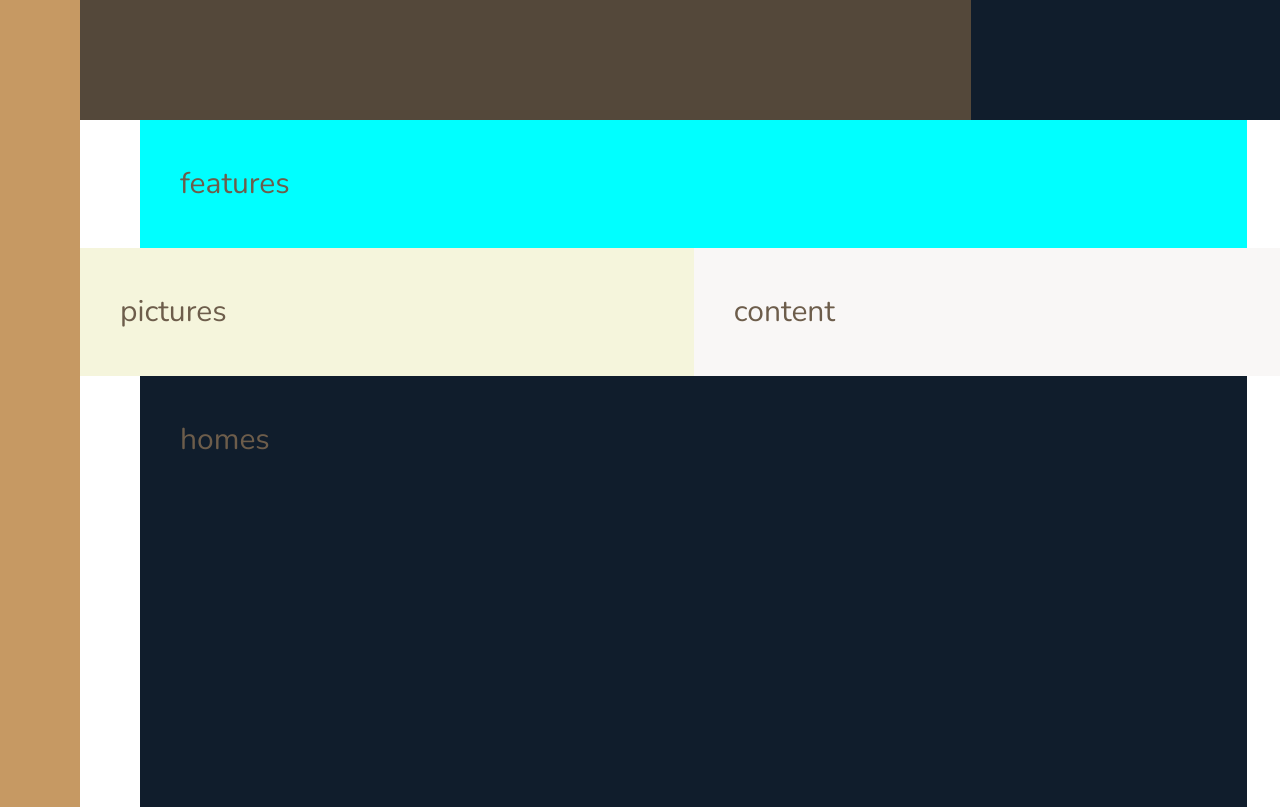
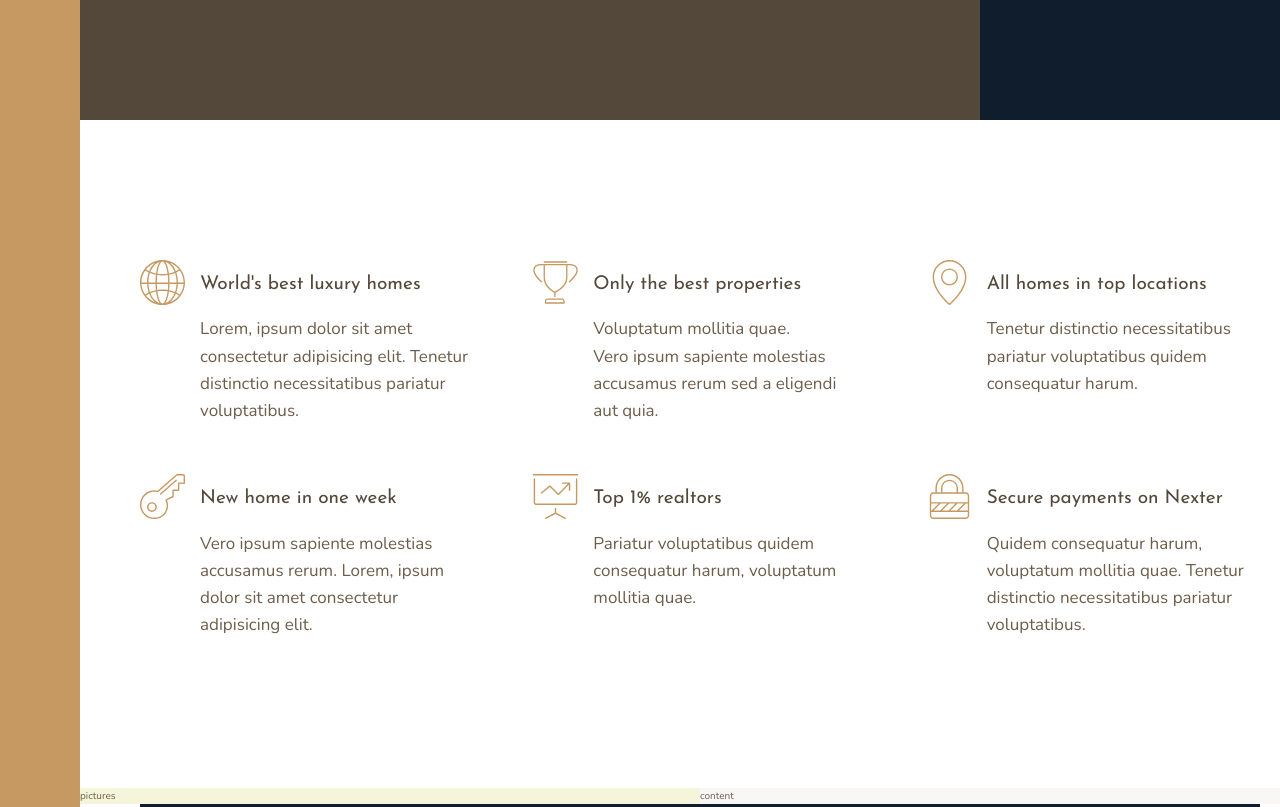
Before and after one commit to DominikKorpusik/nexter, a website built with Vite: page index.html in a window 1280 px wide. Shown: the part 520-1327 px from the top of the page. Built offline with nearby package versions, Linux system fonts and the light colour scheme.

Commit message:
Add feature section

```diff
--- a/index.html
+++ b/index.html
@@ -21,7 +21,71 @@
 
     <div class="realtors">Top 3 realtors</div>
 
-    <section class="features">features</section>
+    <section class="features">
+      <div class="feature">
+        <svg class="feature__icon">
+          <use xlink:href="img/sprite.svg#icon-global"></use>
+        </svg>
+        <h4 class="heading-4 heading-4--dark">World's best luxury homes</h4>
+        <p class="feature__text">
+          Lorem, ipsum dolor sit amet consectetur adipisicing elit. Tenetur
+          distinctio necessitatibus pariatur voluptatibus.
+        </p>
+      </div>
+      <div class="feature">
+        <svg class="feature__icon">
+          <use xlink:href="img/sprite.svg#icon-trophy"></use>
+        </svg>
+        <h4 class="heading-4 heading-4--dark">Only the best properties</h4>
+        <p class="feature__text">
+          Voluptatum mollitia quae. Vero ipsum sapiente molestias accusamus
+          rerum sed a eligendi aut quia.
+        </p>
+      </div>
+      <div class="feature">
+        <svg class="feature__icon">
+          <use xlink:href="img/sprite.svg#icon-map-pin"></use>
+        </svg>
+        <h4 class="heading-4 heading-4--dark">All homes in top locations</h4>
+        <p class="feature__text">
+          Tenetur distinctio necessitatibus pariatur voluptatibus quidem
+          consequatur harum.
+        </p>
+      </div>
+      <div class="feature">
+        <svg class="feature__icon">
+          <use xlink:href="img/sprite.svg#icon-key"></use>
+        </svg>
+        <h4 class="heading-4 heading-4--dark">New home in one week</h4>
+        <p class="feature__text">
+          Vero ipsum sapiente molestias accusamus rerum. Lorem, ipsum dolor sit
+          amet consectetur adipisicing elit.
+        </p>
+      </div>
+      <div class="feature">
+        <svg class="feature__icon">
+          <use xlink:href="img/sprite.svg#icon-presentation">
+            Quidem consequatur harum, voluptatum mollitia quae. Tenetur
+            distinctio necessitatibus pariatur voluptatibus.
+          </use>
+        </svg>
+        <h4 class="heading-4 heading-4--dark">Top 1% realtors</h4>
+        <p class="feature__text">
+          Pariatur voluptatibus quidem consequatur harum, voluptatum mollitia
+          quae.
+        </p>
+      </div>
+      <div class="feature">
+        <svg class="feature__icon">
+          <use xlink:href="img/sprite.svg#icon-lock"></use>
+        </svg>
+        <h4 class="heading-4 heading-4--dark">Secure payments on Nexter</h4>
+        <p class="feature__text">
+          Quidem consequatur harum, voluptatum mollitia quae. Tenetur distinctio
+          necessitatibus pariatur voluptatibus.
+        </p>
+      </div>
+    </section>
 
     <div class="story__pictures">pictures</div>
 
--- a/sass/_base.scss
+++ b/sass/_base.scss
@@ -77,14 +77,7 @@ li {
   display: grid;
   grid-template-rows: 80vh min-content auto 40vw repeat(3, min-content);
   grid-template-columns:
-    [sidebar-start] 8rem [sidebar-end full-start] minmax(
-      6rem,
-      1fr
-    ) [center-start] repeat(8, [col-start] minmax(min-content, 14rem) [col-end])
+    [sidebar-start] 8rem [sidebar-end full-start] minmax(6rem, 1fr)
+    [center-start] repeat(8, [col-start] minmax(min-content, 14rem) [col-end])
     [center-end] 1fr [full-end];
-
-  & > * {
-    padding: 40px;
-    font-size: 3rem;
-  }
 }
--- a/sass/_features.scss
+++ b/sass/_features.scss
@@ -1,4 +1,31 @@
 .features {
-  background-color: aqua;
   grid-column: center-start / center-end;
+
+  margin: 15rem 0;
+
+  display: grid;
+  // grid-template-columns: repeat(3, 1fr);
+  grid-template-columns: repeat(auto-fit, minmax(30rem, 1fr));
+  gap: 6rem;
+  align-items: start;
 }
+
+.feature {
+  display: grid;
+  grid-template-columns: auto 1fr;
+  gap: 1.5rem;
+
+  &__icon {
+    fill: $color-primary;
+    width: 4.5rem;
+    height: 4.5rem;
+
+    grid-row: 1 / span 2;
+    transform: translateY(-1rem);
+  }
+
+  &__text {
+    font-size: 1.7rem;
+    align-self: flex-start;
+  }
+}
--- a/sass/_typography.scss
+++ b/sass/_typography.scss
@@ -0,0 +1,26 @@
+%heading {
+  font-family: $font-display;
+  font-weight: 400;
+}
+
+.heading-1 {
+  @extend %heading;
+}
+.heading-2 {
+  @extend %heading;
+}
+.heading-3 {
+  @extend %heading;
+}
+.heading-4 {
+  @extend %heading;
+  font-size: 1.9rem;
+
+  &--light {
+    color: $color-grey-light-1;
+  }
+
+  &--dark {
+    color: $color-grey-dark-1;
+  }
+}
```
Also changed, not shown: css/style.css.
